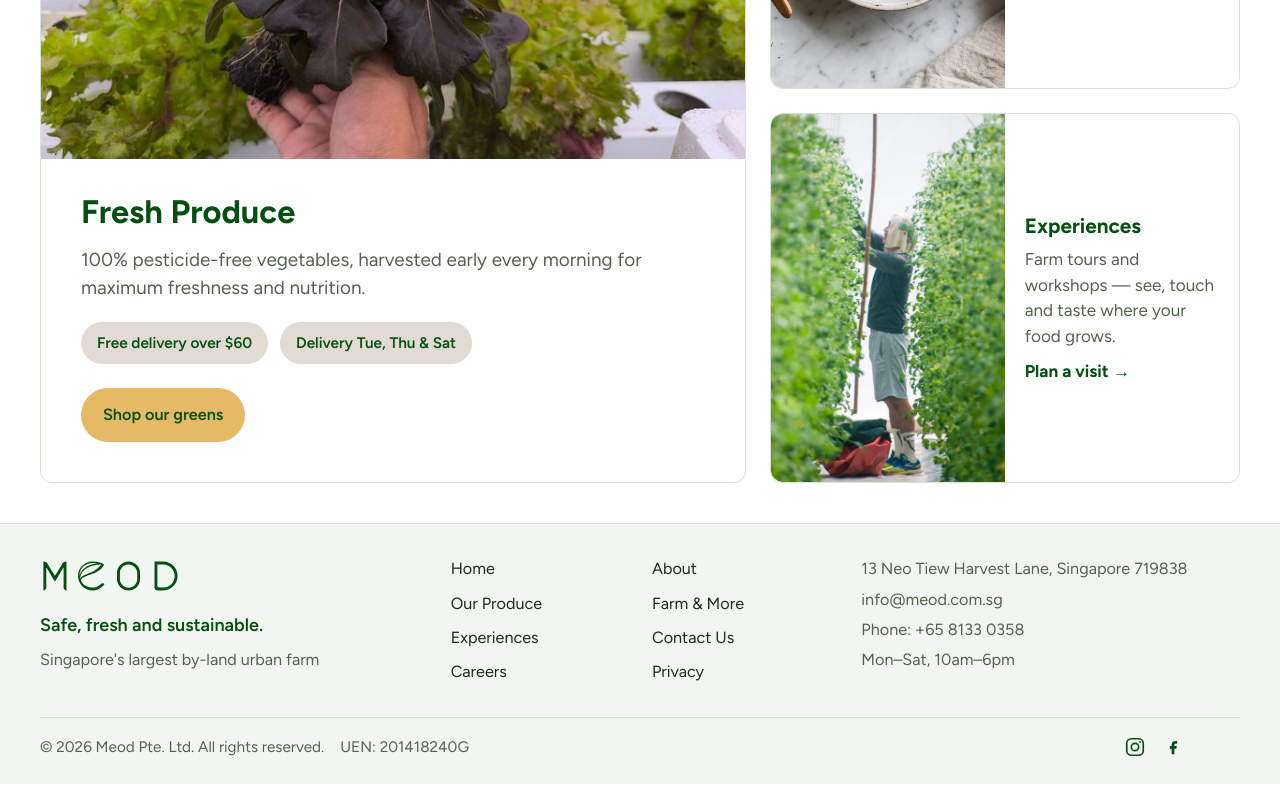
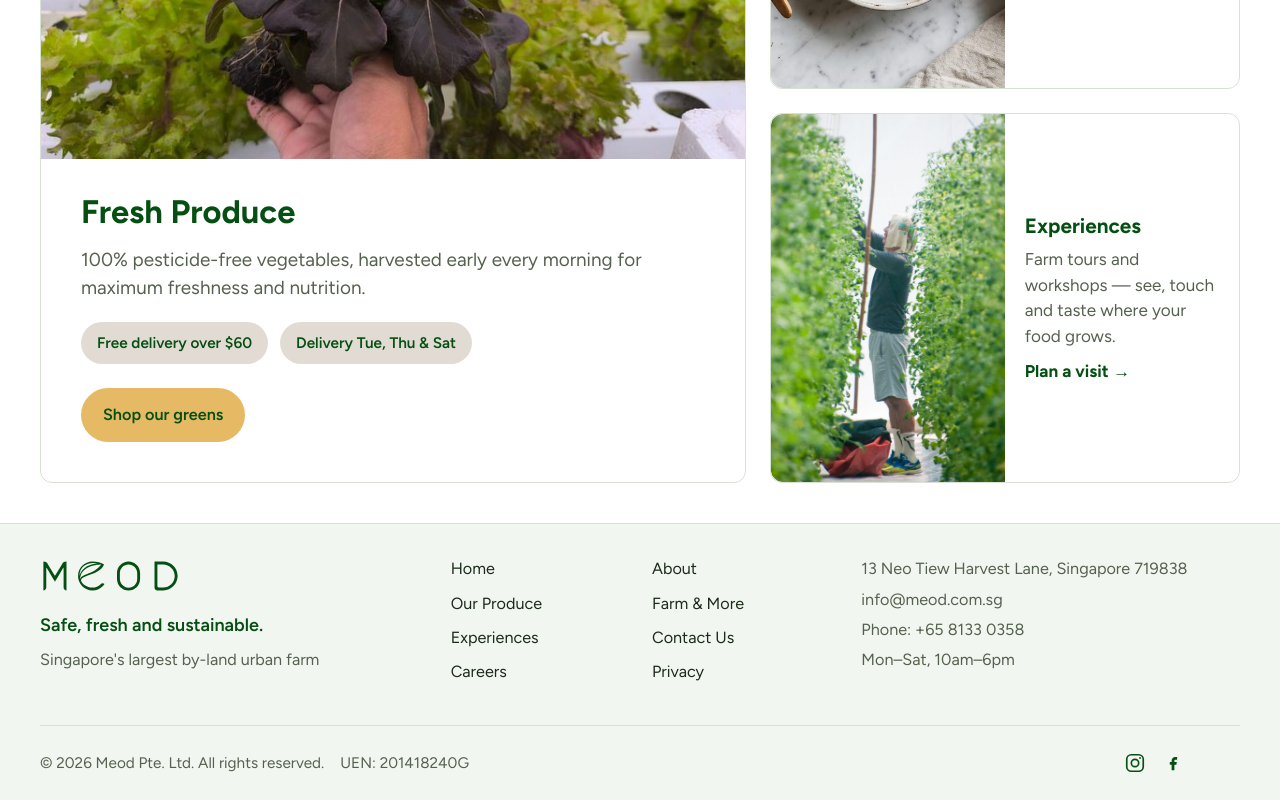
Before and after one commit to Tyllage/Tyllage-MEOD, a React (Vite) app in the folder client/: page / in a window 1280 px wide. Shown: the part 1223-2023 px from the top of the page. Built offline with nearby package versions, Linux system fonts and the light colour scheme.

Commit message:
Add more space around footer divider`n`nIncrease the gap above the divider from 32px to 40px and below it from 16px to 24px.

```diff
--- a/client/src/components/Footer.css
+++ b/client/src/components/Footer.css
@@ -9,7 +9,7 @@
   flex-wrap: wrap;
   gap: var(--space-7);
   justify-content: space-between;
-  padding-block: var(--space-7);
+  padding-block: var(--space-7) var(--space-8);
 }
 
 .footer-brand,
@@ -81,7 +81,7 @@
   justify-content: space-between;
   flex-wrap: wrap;
   gap: var(--space-4);
-  padding-block: var(--space-4) var(--space-6);
+  padding-block: var(--space-6);
 }
 
 .footer-meta {
```
